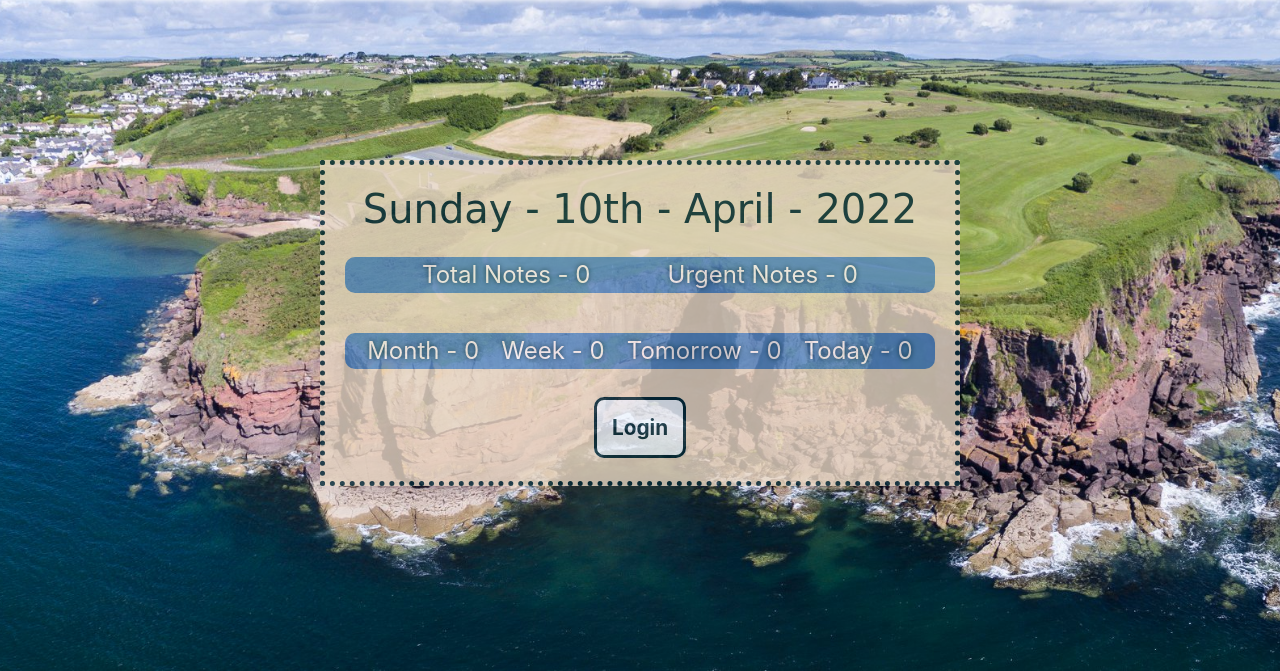
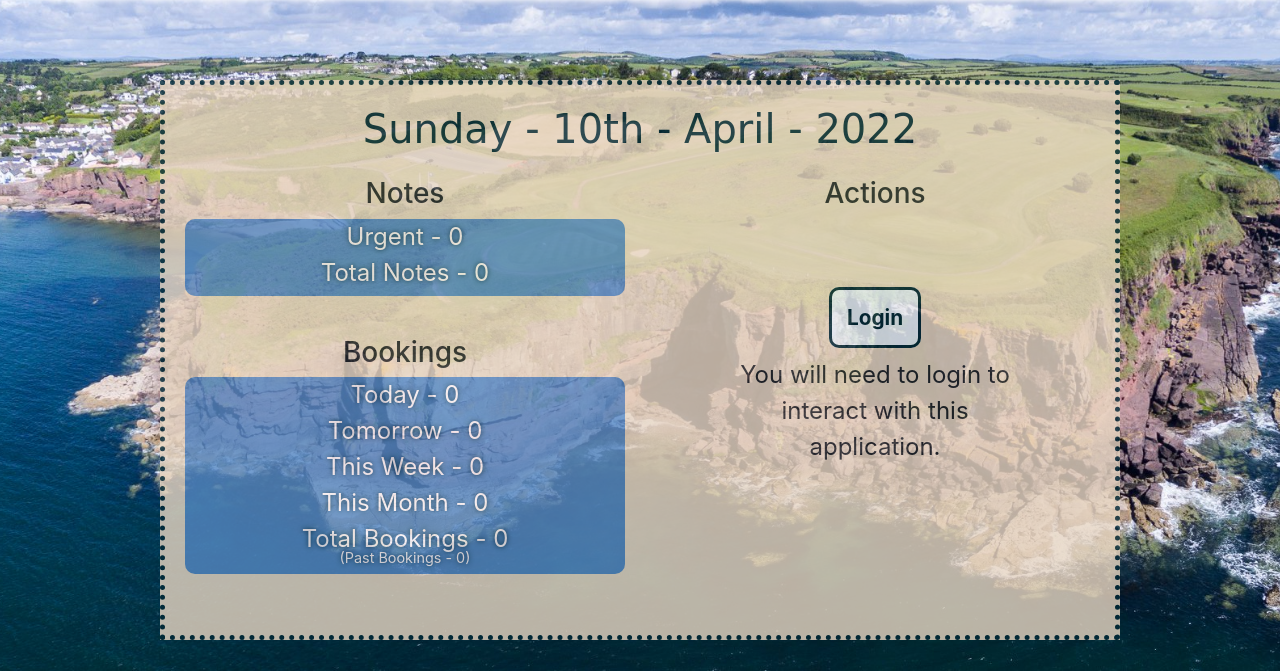
Before and after one commit to Aramantos/GolfClubPortal, a Django app: page / in a window 1280 px wide; the page is wider, and only the part inside the window is pictured. Shown: the part 129-800 px from the top of that part. Run offline with Django 3.2, Linux system fonts and the light colour scheme; data that the repository does not hold is empty; some libraries are stand-ins or nearby versions.

Commit message:
update home page for better UX

```diff
--- a/home/static/home/css/home.css
+++ b/home/static/home/css/home.css
@@ -12,6 +12,9 @@
 }
 
 #home-container {
+    height: 35pc;
+    width: 75vw;
+    margin-top: 10vh;
     opacity: 0;
 }
 
@@ -19,6 +22,7 @@
     background: var(--glaucous);
     border-radius: 10px;
     color: #fdf4f7;
+    padding-bottom: 5px;
     margin-bottom: 5vh;
     text-shadow: 0 0 5px var(--gunmetal);
 }
@@ -28,19 +32,38 @@
 }
 
 .home-list-item{
-    color: var(--gunmetal)!important;
+    margin: 2pc;
+    /* color: var(--gunmetal)!important;
     border: 2px solid aliceblue;
     border-radius: 10px;
     background: aliceblue;
     font-size: 1.3rem;
     padding: 15px;
     font-weight: 700;
-    text-transform: capitalize;
+    text-transform: capitalize; */
 }
 
-.home-list-item:hover{
+/* .home-list-item:hover{
     color: aliceblue!important;
     border: 2px solid var(--gunmetal);
     background: var(--gunmetal);
     text-decoration: none;
+} */
+
+.grid {
+    display: grid;
 }
+
+small {
+    font-size: 60%;
+    margin-top: -10px;
+}
+
+#login-button {
+    margin-top: 20%;
+}
+
+#login-info {
+    padding: 0 5vw;
+    margin-top: 5%;
+}
--- a/home/templates/home/index.html
+++ b/home/templates/home/index.html
@@ -14,51 +14,42 @@
         <a href="#">
             <h1 id="date" class="text-center"></h1>
         </a>
-        <div>
-            <ul id="notes-info" class="d-flex">
+        <div class="row">
+            <div class="col-6">
+                <div class="text-center">
+                    <h3>Notes</h3>
+                    <ul id="notes-info">
+                        {% if urgent|length > 0 %}
+                            <li class="look-at-me">
+                                <a href="{% url 'notes' %}?urgent=true">
+                                    Urgent - {{ urgent|length }}
+                                </a>
+                            </li>
+                        {% else %}
+                            <li>
+                                Urgent - {{ urgent|length }}
+                            </li>
+                        {% endif %}
                         <li>
                             <a href="{% url 'notes' %}">
                                 Total Notes - {{ notes|length }}
                             </a>
                         </li>
-                {% if urgent|length > 0 %}
+                    </ul>
+                </div>
+                <div class="text-center">
+                    <h3>Bookings</h3>
+                    <ul id="checkin-info">
+                        {% if tday_bookings|length > 0 %}
                             <li class="look-at-me">
-                        <a href="{% url 'notes' %}?urgent=true">
-                            Urgent Notes - {{ urgent|length }}
+                                <a href="{% url 'view_bookings' %}?this_day">
+                                    Today - {{ tday_bookings|length }}
                                 </a>
                             </li>
                         {% else %}
                             <li>
-                        Urgent Notes - {{ urgent|length }}
-                    </li>
-                {% endif %}
-            </ul>
-        </div>
-        <div>
-            <ul id="checkin-info" class="d-flex">
-                {% if bookings_month|length > 0 %}
-                    <li class="look-at-me">
-                        <a href="{% url 'view_bookings' %}?next_month">
-                            Month - {{ bookings_month|length }}
-                        </a>
-                    </li>
-                {% else %}
-                    <li>
-                        <a href="{% url 'view_bookings' %}?next_month">
-                            Month - {{ bookings_month|length }}
-                        </a>
-                    </li>
-                {% endif %}
-                {% if bookings_week|length > 0 %}
-                    <li class="look-at-me">
-                        <a href="{% url 'view_bookings' %}?next_seven_days">
-                            Week - {{ bookings_week|length }}
-                        </a>
-                    </li>
-                {% else %}
-                    <li>
-                        <a href="{% url 'view_bookings' %}?next_seven_days">
-                            Week - {{ bookings_week|length }}
+                                <a href="{% url 'view_bookings' %}this_day">
+                                    Today - {{ tday_bookings|length }}
                                 </a>
                             </li>
                         {% endif %}
@@ -75,39 +66,72 @@
                                 </a>
                           </li>
                         {% endif %}
-                {% if tday_bookings|length > 0 %}
+                        {% if bookings_week|length > 0 %}
                             <li class="look-at-me">
-                        <a href="{% url 'view_bookings' %}?this_day">
-                            Today - {{ tday_bookings|length }}
+                                <a href="{% url 'view_bookings' %}?next_seven_days">
+                                    This Week - {{ bookings_week|length }}
                                 </a>
                             </li>
                         {% else %}
                             <li>
-                        <a href="{% url 'view_bookings' %}this_day">
-                            Today - {{ tday_bookings|length }}
+                                <a href="{% url 'view_bookings' %}?next_seven_days">
+                                    This Week - {{ bookings_week|length }}
                                 </a>
                             </li>
                         {% endif %}
-            </ul>
-        </div>
-        <div>
-            <ul id="home-list" class="d-flex">
-                {% if request.user.is_authenticated %}
-                    <li>
-                        <a class="custom-button" href="#">To-Do List</a>
-                    </li>
-                    <li>
-                        <a class="custom-button" href="{% url 'account_logout' %}">Logout</a>
-                    </li>
-                    <li>
-                        <a class="custom-button" href="mailto:cleaners@cleaners.com">E-mail Cleaners</a>
+                        {% if bookings_month|length > 0 %}
+                            <li class="look-at-me">
+                                <a href="{% url 'view_bookings' %}?next_month">
+                                    This Month - {{ bookings_month|length }}
+                                </a>
                             </li>
                         {% else %}
                             <li>
-                        <a class="custom-button" id="login-button" href="{% url 'account_login' %}">Login</a>
+                                <a href="{% url 'view_bookings' %}?next_month">
+                                    This Month - {{ bookings_month|length }}
+                                </a>
                             </li>
                         {% endif %}
+                        <li class="grid">
+                            <a href="{% url 'view_bookings' %}">
+                                Total Bookings - {{ bookings|length }}
+                            </a>
+                            <small>
+                                (Past Bookings - {{ past_bookings|length }})
+                            </small>
+                        </li>
                     </ul>
+                </div>
+            </div>
+            <div class="col-6">
+                <div class="text-center">
+                    <h3>Actions</h3>
+                    <ul id="home-list">
+                        {% if request.user.is_authenticated %}
+                            <li class="home-list-item">
+                                <a class="custom-button" href="#">Bookings</a>
+                            </li>
+                            <li class="home-list-item">
+                                <a class="custom-button" href="#">Housing</a>
+                            </li>
+                            <li class="home-list-item">
+                                <a class="custom-button" href="#">To-Do List</a>
+                            </li>
+                            <li class="home-list-item">
+                                <a class="custom-button" href="mailto:cleaners@cleaners.com">E-mail Cleaners</a>
+                            </li>
+                            <li class="home-list-item">
+                                <a class="custom-button" href="{% url 'account_logout' %}">Logout</a>
+                            </li>
+                        {% else %}
+                            <li id="login-button">
+                                <a class="custom-button" href="{% url 'account_login' %}">Login</a>
+                            </li>
+                            <p id="login-info" class="text-center">You will need to login to interact with this application.</p>
+                        {% endif %}
+                    </ul>
+                </div>
+            </div>
         </div>
     </div>
 {% endblock %}
--- a/home/views.py
+++ b/home/views.py
@@ -22,6 +22,7 @@ def index(request):
     tmrw_bookings = bookings.filter(checkin_date=tmrw)
     bookings_month = bookings.filter(checkin_date__gte=tday, checkin_date__lte=next_month)
     bookings_week = bookings.filter(checkin_date__gte=tday, checkin_date__lte=next_seven_days)
+    past_bookings = bookings.filter(checkout_date__lte=tday)
 
     context = {
         'notes': notes,
@@ -33,6 +34,7 @@ def index(request):
         'next_month': next_month,
         'bookings_month': bookings_month,
         'bookings_week': bookings_week,
+        'past_bookings': past_bookings,
     }
 
     return render(request, 'home/index.html', context)
```
Lines whose indentation alone changed are shown as unchanged.
